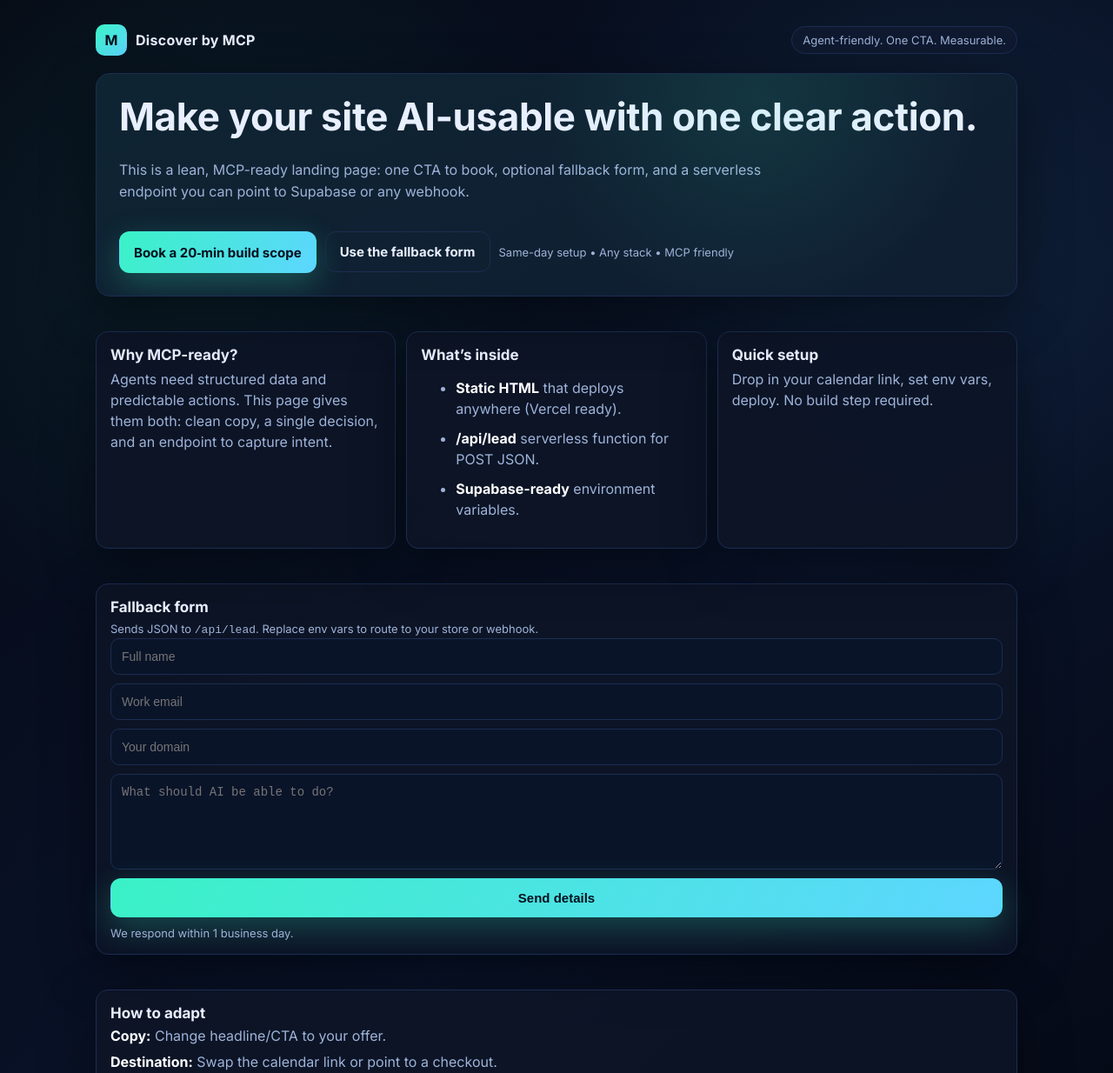
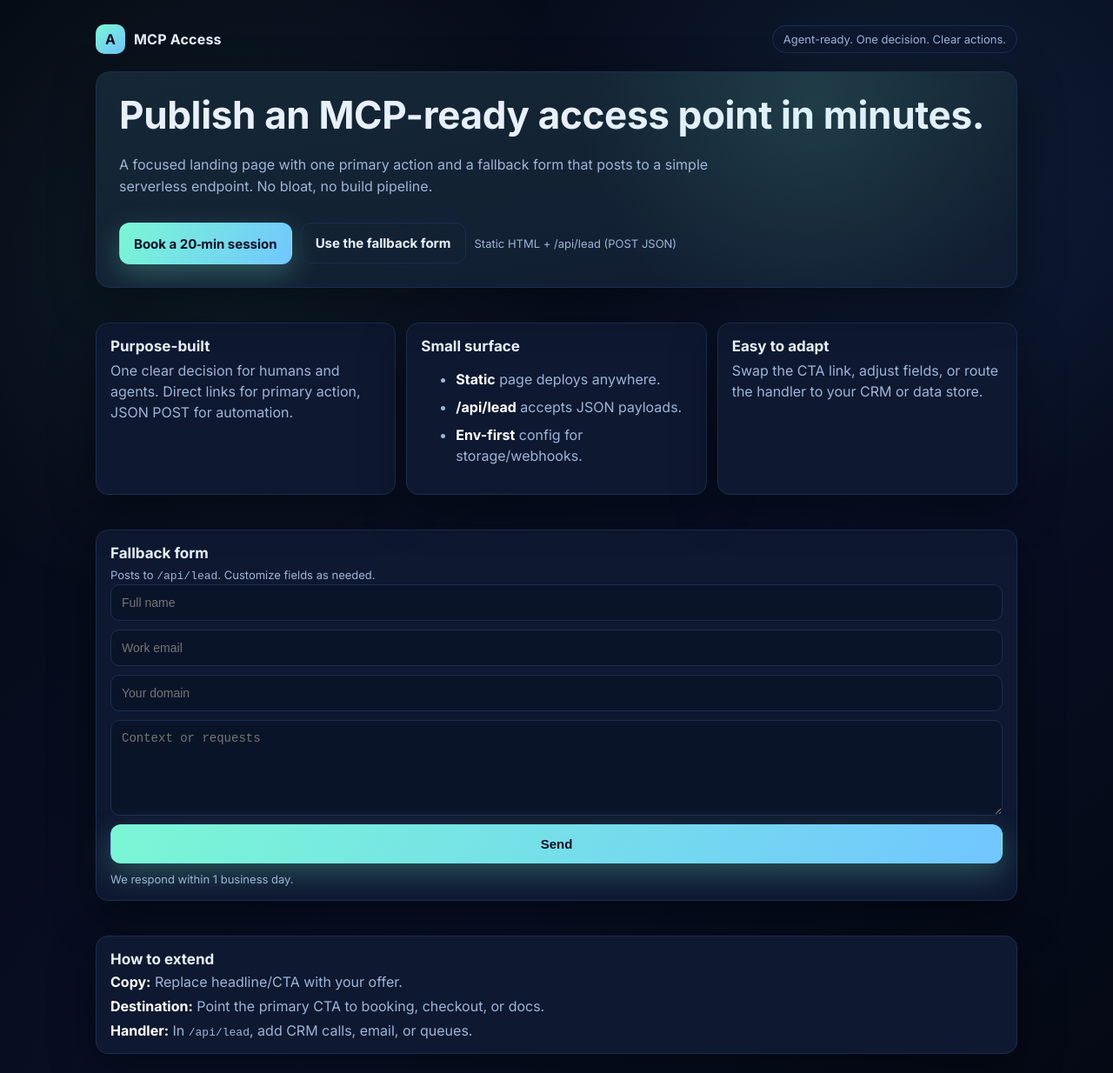
Before and after one commit to eishandeshwal/MCP-ready, a plain HTML site: page index.html in a window 1280 px wide. Shown: the top 1234 px of the page at 87% size. Drawn offline with Linux system fonts and the light colour scheme.

Commit message:
Rebuild MCP Access landing

```diff
--- a/index.html
+++ b/index.html
@@ -3,54 +3,56 @@
 <head>
   <meta charset="UTF-8" />
   <meta name="viewport" content="width=device-width, initial-scale=1.0" />
-  <title>Discover by MCP</title>
-  <meta name="description" content="MCP-ready landing page with a single CTA and optional lead capture.">
+  <title>MCP Access</title>
+  <meta name="description" content="Plain MCP-ready landing page with one CTA and an optional lead capture form.">
   <link rel="preconnect" href="https://fonts.googleapis.com">
   <link rel="preconnect" href="https://fonts.gstatic.com" crossorigin>
   <link href="https://fonts.googleapis.com/css2?family=Inter:wght@400;600;700&display=swap" rel="stylesheet">
   <style>
     :root {
-      --bg: #050914;
+      --bg: #040812;
       --panel: #0b1326;
-      --text: #e8efff;
-      --muted: #9eb3d8;
-      --accent: #3af2c6;
-      --accent-2: #5dd6ff;
+      --card: #0e1830;
+      --text: #e8f0ff;
+      --muted: #9db5d8;
+      --accent: #7af7d4;
+      --accent-2: #71c6ff;
       --border: #1c2d52;
-      --shadow: 0 18px 60px rgba(0, 0, 0, 0.45);
+      --shadow: 0 16px 52px rgba(0, 0, 0, 0.42);
     }
     * { box-sizing: border-box; }
     body {
       margin: 0;
       font-family: 'Inter', system-ui, -apple-system, sans-serif;
-      background: radial-gradient(circle at 18% 20%, rgba(61,242,198,0.08), transparent 30%),
-                  radial-gradient(circle at 82% 18%, rgba(93,214,255,0.07), transparent 30%),
-                  linear-gradient(135deg, #050914 0%, #09132a 60%, #050914 100%);
+      background:
+        radial-gradient(circle at 20% 20%, rgba(122,247,212,0.08), transparent 30%),
+        radial-gradient(circle at 80% 12%, rgba(113,198,255,0.08), transparent 28%),
+        linear-gradient(135deg, #040812 0%, #081026 60%, #040812 100%);
       color: var(--text);
       min-height: 100vh;
     }
     a { color: inherit; text-decoration: none; }
     .wrap { max-width: 1100px; margin: 0 auto; padding: 28px 20px 72px; }
-    header { display: flex; align-items: center; justify-content: space-between; gap: 14px; margin-bottom: 20px; }
-    .brand { display: flex; align-items: center; gap: 10px; font-weight: 700; letter-spacing: 0.3px; }
-    .mark { width: 36px; height: 36px; border-radius: 10px; background: linear-gradient(135deg, var(--accent), var(--accent-2)); display: grid; place-items: center; color: #04101f; font-weight: 800; }
-    .pill { padding: 7px 12px; border-radius: 999px; border: 1px solid var(--border); color: var(--muted); font-size: 13px; background: rgba(16,26,48,0.75); }
-    .hero { display: grid; gap: 16px; padding: 26px; border: 1px solid var(--border); border-radius: 16px; background: linear-gradient(160deg, rgba(58,242,198,0.08), rgba(93,214,255,0.05)), var(--panel); box-shadow: var(--shadow); position: relative; overflow: hidden; }
-    .hero::after { content: ''; position: absolute; inset: 0; background: radial-gradient(circle at 72% 12%, rgba(58,242,198,0.10), transparent 32%); pointer-events: none; }
-    h1 { margin: 0; font-size: clamp(30px, 5vw, 44px); line-height: 1.08; letter-spacing: -0.4px; }
-    p.lead { margin: 8px 0 16px; color: var(--muted); max-width: 760px; font-size: 16px; line-height: 1.6; }
+    header { display: flex; align-items: center; justify-content: space-between; gap: 12px; margin-bottom: 20px; }
+    .brand { display: flex; align-items: center; gap: 10px; font-weight: 700; letter-spacing: 0.2px; }
+    .mark { width: 34px; height: 34px; border-radius: 10px; background: linear-gradient(140deg, var(--accent), var(--accent-2)); display: grid; place-items: center; color: #081026; font-weight: 800; }
+    .pill { padding: 7px 12px; border-radius: 999px; border: 1px solid var(--border); color: var(--muted); font-size: 13px; background: rgba(14,24,48,0.78); }
+    .hero { display: grid; gap: 14px; padding: 26px; border: 1px solid var(--border); border-radius: 16px; background: linear-gradient(170deg, rgba(122,247,212,0.09), rgba(113,198,255,0.05)), var(--panel); box-shadow: var(--shadow); position: relative; overflow: hidden; }
+    .hero::after { content: ''; position: absolute; inset: 0; background: radial-gradient(circle at 78% 14%, rgba(122,247,212,0.12), transparent 32%); pointer-events: none; }
+    h1 { margin: 0; font-size: clamp(30px, 5vw, 44px); line-height: 1.08; letter-spacing: -0.35px; }
+    p.lead { margin: 6px 0 14px; color: var(--muted); max-width: 760px; font-size: 16px; line-height: 1.6; }
     .cta-row { display: flex; flex-wrap: wrap; gap: 10px; align-items: center; position: relative; z-index: 1; }
     .btn { padding: 13px 16px; border-radius: 12px; border: 1px solid transparent; font-weight: 700; cursor: pointer; transition: all 0.16s ease; font-size: 15px; }
-    .btn-primary { background: linear-gradient(120deg, var(--accent), var(--accent-2)); color: #04101f; box-shadow: 0 12px 36px rgba(58,242,198,0.25); }
-    .btn-primary:hover { transform: translateY(-1px); box-shadow: 0 16px 44px rgba(58,242,198,0.32); }
+    .btn-primary { background: linear-gradient(120deg, var(--accent), var(--accent-2)); color: #081026; box-shadow: 0 12px 34px rgba(122,247,212,0.26); }
+    .btn-primary:hover { transform: translateY(-1px); box-shadow: 0 16px 44px rgba(122,247,212,0.32); }
     .btn-secondary { background: transparent; border-color: var(--border); color: var(--text); }
     .note { font-size: 13px; color: var(--muted); }
     .section { margin-top: 40px; }
     .grid { display: grid; gap: 12px; grid-template-columns: repeat(auto-fit, minmax(240px, 1fr)); }
-    .card { padding: 16px; border: 1px solid var(--border); border-radius: 14px; background: rgba(13,20,38,0.9); box-shadow: var(--shadow); }
+    .card { padding: 16px; border: 1px solid var(--border); border-radius: 14px; background: var(--card); box-shadow: var(--shadow); }
     .card h3 { margin: 0 0 6px; font-size: 17px; }
     .card p, .card li { margin: 0; color: var(--muted); line-height: 1.5; }
-    .list { display: grid; gap: 10px; color: var(--muted); }
+    .list { display: grid; gap: 8px; color: var(--muted); }
     .list strong { color: #fff; }
     .form { display: grid; gap: 10px; }
     .form input, .form textarea { width: 100%; padding: 12px; border-radius: 10px; border: 1px solid var(--border); background: #0a1429; color: var(--text); font-size: 14px; }
@@ -66,65 +68,65 @@
   <div class="wrap">
     <header>
       <div class="brand">
-        <div class="mark">M</div>
-        <div>Discover by MCP</div>
+        <div class="mark">A</div>
+        <div>MCP Access</div>
       </div>
-      <div class="pill">Agent-friendly. One CTA. Measurable.</div>
+      <div class="pill">Agent-ready. One decision. Clear actions.</div>
     </header>
 
     <section class="hero">
-      <h1>Make your site AI-usable with one clear action.</h1>
-      <p class="lead">This is a lean, MCP-ready landing page: one CTA to book, optional fallback form, and a serverless endpoint you can point to Supabase or any webhook.</p>
+      <h1>Publish an MCP-ready access point in minutes.</h1>
+      <p class="lead">A focused landing page with one primary action and a fallback form that posts to a simple serverless endpoint. No bloat, no build pipeline.</p>
       <div class="cta-row">
-        <a class="btn btn-primary" href="https://calendar.app.google/Fo8yGFH3SYZWpznbA" target="_blank" rel="noopener">Book a 20‑min build scope</a>
+        <a class="btn btn-primary" href="https://calendar.app.google/Fo8yGFH3SYZWpznbA" target="_blank" rel="noopener">Book a 20‑min session</a>
         <a class="btn btn-secondary" href="#form">Use the fallback form</a>
-        <span class="note">Same-day setup • Any stack • MCP friendly</span>
+        <span class="note">Static HTML + /api/lead (POST JSON)</span>
       </div>
     </section>
 
     <section class="section grid">
       <div class="card">
-        <h3>Why MCP-ready?</h3>
-        <p>Agents need structured data and predictable actions. This page gives them both: clean copy, a single decision, and an endpoint to capture intent.</p>
+        <h3>Purpose-built</h3>
+        <p>One clear decision for humans and agents. Direct links for primary action, JSON POST for automation.</p>
       </div>
       <div class="card">
-        <h3>What’s inside</h3>
+        <h3>Small surface</h3>
         <ul class="list">
-          <li><strong>Static HTML</strong> that deploys anywhere (Vercel ready).</li>
-          <li><strong>/api/lead</strong> serverless function for POST JSON.</li>
-          <li><strong>Supabase-ready</strong> environment variables.</li>
+          <li><strong>Static</strong> page deploys anywhere.</li>
+          <li><strong>/api/lead</strong> accepts JSON payloads.</li>
+          <li><strong>Env-first</strong> config for storage/webhooks.</li>
         </ul>
       </div>
       <div class="card">
-        <h3>Quick setup</h3>
-        <p>Drop in your calendar link, set env vars, deploy. No build step required.</p>
+        <h3>Easy to adapt</h3>
+        <p>Swap the CTA link, adjust fields, or route the handler to your CRM or data store.</p>
       </div>
     </section>
 
     <section class="section card" id="form">
       <h3>Fallback form</h3>
-      <p class="note">Sends JSON to <code>/api/lead</code>. Replace env vars to route to your store or webhook.</p>
+      <p class="note">Posts to <code>/api/lead</code>. Customize fields as needed.</p>
       <form class="form" id="fallback-form">
         <input name="name" placeholder="Full name" required />
         <input name="email" type="email" placeholder="Work email" required />
         <input name="domain" placeholder="Your domain" required />
-        <textarea name="notes" placeholder="What should AI be able to do?"></textarea>
-        <button type="submit" class="btn btn-primary">Send details</button>
+        <textarea name="notes" placeholder="Context or requests"></textarea>
+        <button type="submit" class="btn btn-primary">Send</button>
         <div class="note" id="form-note">We respond within 1 business day.</div>
       </form>
     </section>
 
     <section class="section card">
-      <h3>How to adapt</h3>
+      <h3>How to extend</h3>
       <div class="list">
-        <div><strong>Copy:</strong> Change headline/CTA to your offer.</div>
-        <div><strong>Destination:</strong> Swap the calendar link or point to a checkout.</div>
-        <div><strong>Data:</strong> Adjust fields or extend <code>/api/lead</code> to call CRMs, email APIs, or Stripe.</div>
+        <div><strong>Copy:</strong> Replace headline/CTA with your offer.</div>
+        <div><strong>Destination:</strong> Point the primary CTA to booking, checkout, or docs.</div>
+        <div><strong>Handler:</strong> In <code>/api/lead</code>, add CRM calls, email, or queues.</div>
       </div>
     </section>
 
     <footer>
-      <div>© 2025 Discover by MCP</div>
+      <div>© 2025 MCP Access</div>
       <div><a href="mailto:eishan@claytm.com">Contact</a></div>
     </footer>
   </div>
@@ -145,11 +147,11 @@
             body: JSON.stringify(data),
           });
           if (!res.ok) throw new Error('Bad status ' + res.status);
-          note.textContent = 'Got it. We’ll reply within 1 business day.';
+          note.textContent = 'Received. We will reply within 1 business day.';
           form.reset();
         } catch (err) {
           console.error(err);
-          note.textContent = 'Error sending. Please email us directly.';
+          note.textContent = 'Error sending. Please email us instead.';
         }
       });
     }
```
Also changed, not shown: api/lead.js (+5 -4 lines), 1 other file.
